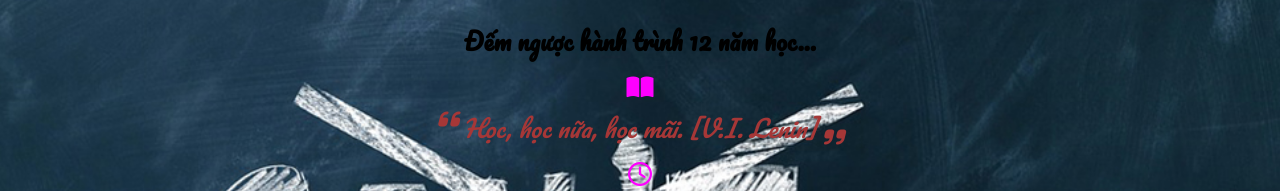
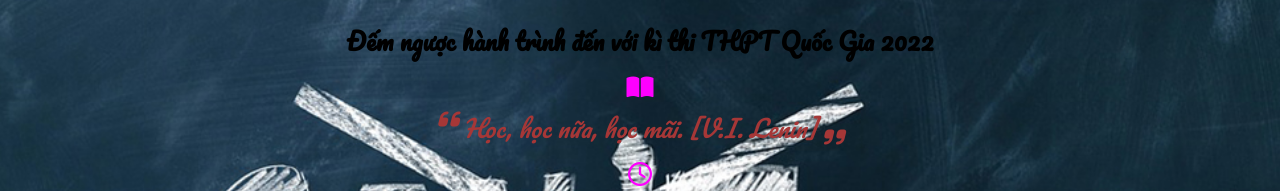
Before and after one commit to tuilahieu/demnguocngaythi, a plain HTML site: page index.html in a window 1280 px wide. Shown: the top 191 px of the page. Drawn offline with Linux system fonts and the light colour scheme.

Commit message:
Update index.html

```diff
--- a/index.html
+++ b/index.html
@@ -16,7 +16,7 @@
     <div class="wrapper">
         <div class="app">
             <div class="heading">
-                <h2>Đếm ngược hành trình 12 năm học...</h2>
+                <h2>Đếm ngược hành trình đến với kì thi THPT Quốc Gia 2022</h2>
             </div>
             <div class="quote">
                 <div class="quote-note">
```
